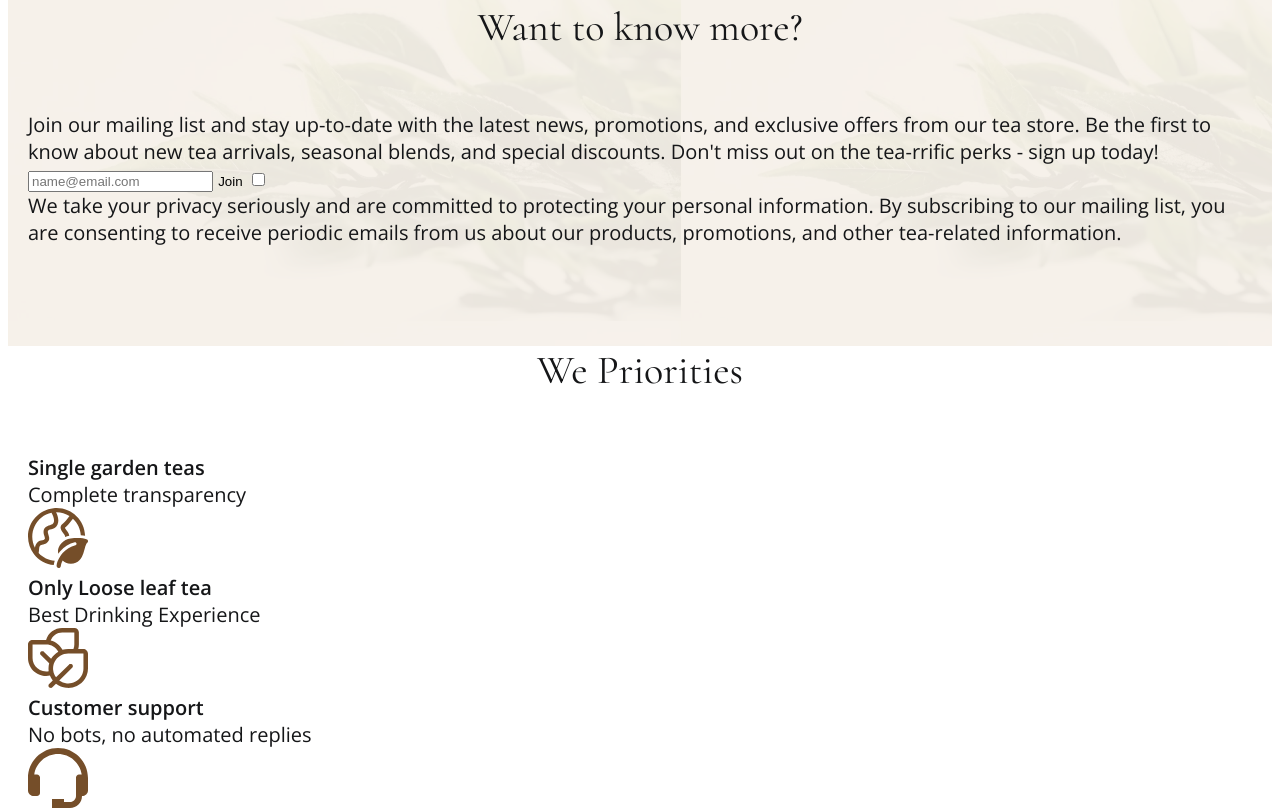
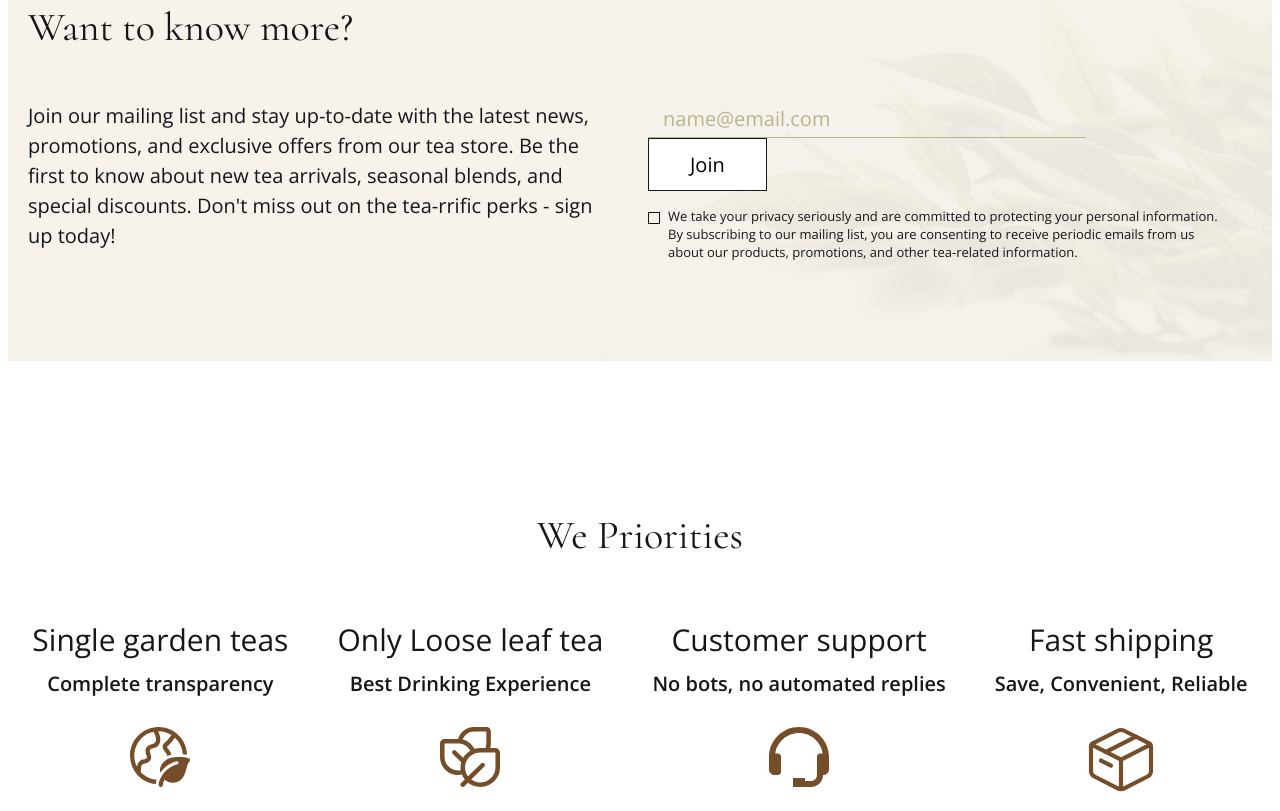
Before and after one commit to Aleksegoist/landing-tea, a plain HTML site: page index.html in a window 1280 px wide. Shown: the part 3137-3948 px from the top of the page. Drawn offline with nearby package versions, Linux system fonts and the light colour scheme.

Commit message:
add sections

```diff
--- a/css/style.css
+++ b/css/style.css
@@ -288,6 +288,122 @@ body {
   padding: 100px 0;
   background-color: #f7f2ea;
   background-image: url(../images/mailing-bg.png);
+  background-repeat: no-repeat;
+  background-position: bottom right;
+}
+
+.mailing-list__title {
+  text-align-last: left;
+  margin-bottom: 50px;
+}
+
+.mailing-list__inner {
+  display: flex;
+  gap: 60px 40px;
+}
+
+.mailing-list__text {
+  line-height: 1.5;
+  flex-basis: 580px;
+}
+
+.mailing-list__form {
+  display: flex;
+  flex-wrap: wrap;
+  flex-basis: 580px;
+}
+
+.mailing-list__email {
+  border: none;
+  border-bottom: 1px solid #b8b58b;
+  background-color: transparent;
+  padding: 3px 15px;
+  width: 408px;
+  margin-right: 25px;
+  font-family: 'Open Sans', serif;
+  font-size: 20px;
+  font-style: normal;
+  font-weight: 300;
+  line-height: 1.5;
+  color: #151618;
+}
+
+.mailing-list__email::placeholder {
+  font-family: 'Open Sans', serif;
+  font-size: 20px;
+  font-style: normal;
+  font-weight: 300;
+  line-height: 1.5;
+  color: #b8b58b;
+}
+
+.mailing-list__btn {
+  font-family: 'Open Sans', serif;
+  background-color: #fff;
+  border: 1px solid #151618;
+  padding: 12px 41px;
+  font-size: 20px;
+  font-weight: 300;
+  cursor: pointer;
+}
+
+.checkbox__text {
+  font-size: 13px;
+  padding-left: 20px;
+}
+
+.mailing-list__label {
+  margin-top: 16px;
+}
+
+.checkbox {
+  position: absolute;
+  width: 1px;
+  height: 1px;
+  clip: rect(0, 0, 0, 0);
+  overflow: hidden;
+  padding-left: 20px;
+}
+
+.checkbox-style {
+  position: absolute;
+  width: 10px;
+  height: 10px;
+  border: 1px solid #151618;
+  margin-top: 5px;
+}
+
+.checkbox:checked + .checkbox-style::before {
+  content: '';
+  position: absolute;
+  width: 6px;
+  height: 6px;
+  background-color: #151618;
+  top: 2px;
+  left: 2px;
+}
+
+.priorities {
+  padding: 150px 0;
+}
+
+.priorities__list {
+  text-align: center;
+  display: flex;
+  gap: 30px 49px;
+  justify-content: center;
+  flex-wrap: wrap;
+}
+
+.priorities__title {
+  font-size: 30px;
+  font-weight: 300;
+  margin-bottom: 10px;
+}
+
+.priorities__text {
+  font-weight: 600;
+  margin-bottom: 30px;
 }
 
 /* ---------------- media ----------------- */
--- a/index.html
+++ b/index.html
@@ -269,7 +269,7 @@
                 type="email"
                 placeholder="name@email.com" />
               <button class="mailing-list__btn" type="submit">Join</button>
-              <label>
+              <label class="mailing-list__label">
                 <input class="checkbox" type="checkbox" />
                 <span class="checkbox-style"></span>
                 <p class="checkbox__text">
```
